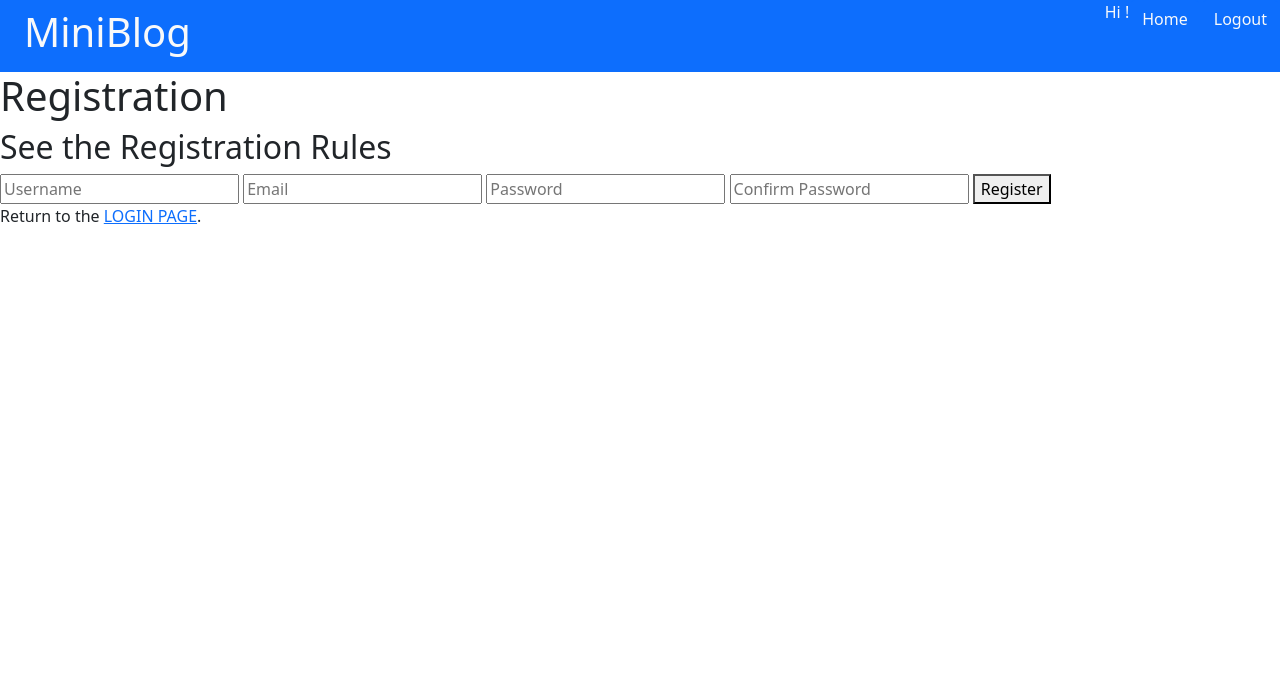
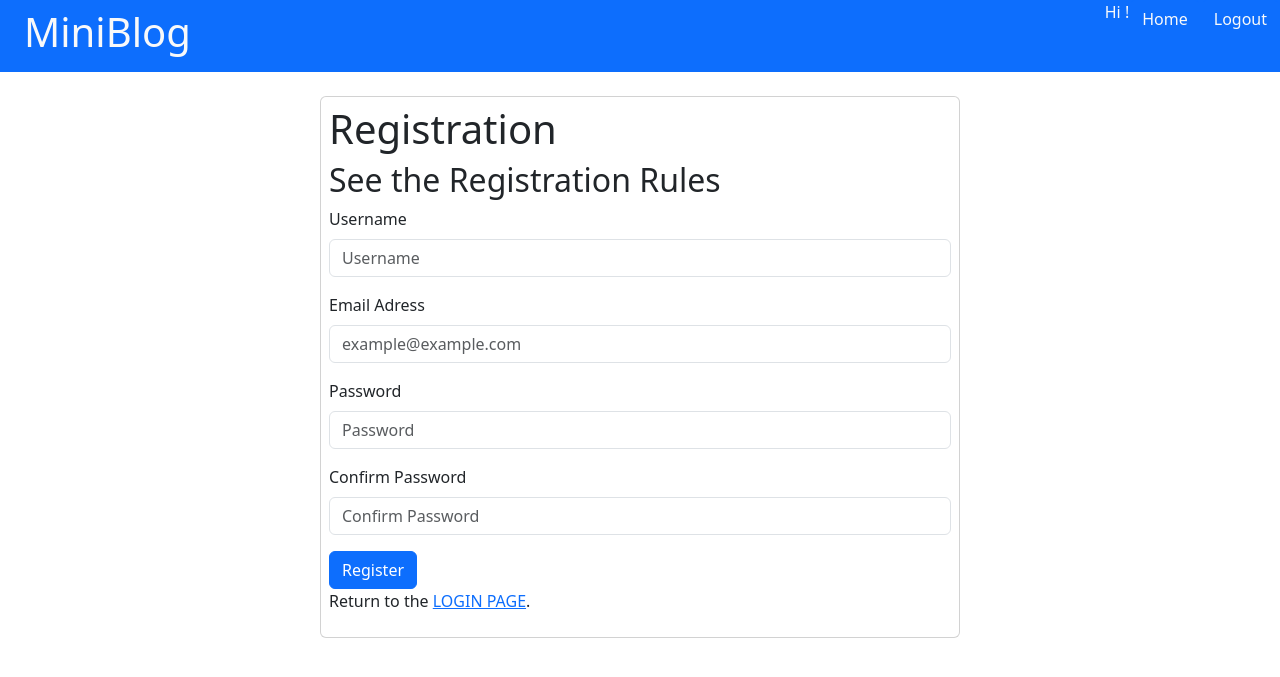
Before and after one commit to exequielarroyo/mini-blog-site, a PHP site: page /registration.php in a window 1280 px wide. Shown: the top 677 px of the page. Run offline with PHP 8.4, Linux system fonts and the light colour scheme.

Commit message:
Updated Forms

```diff
--- a/registration.php
+++ b/registration.php
@@ -9,24 +9,39 @@ if ($_SERVER["REQUEST_METHOD"] === "POST") {
 
     $result = mysqli_query($connection, "INSERT INTO users (username, email, password) VALUES ('$username', '$email', '$password');");
 }
+?>
 
+<div class="d-flex justify-content-center align-content-center">
 
+    <div class="card p-2 w-50 my-4">
+        <h1>Registration</h1>
+        <h2>See the Registration Rules</h2>
 
-    ?>
-<h1>Registration</h1>
-<h2>See the Registration Rules</h2>
+        <form action="registration.php" method="POST">
+            <div class="mb-3">
+                <label for="username" class="form-label">Username</label>
+                <input type="text" class="form-control" id="username" name="username" placeholder="Username">
+            </div>
+            <div class="mb-3">
+                <label for="email" class="form-label">Email Adress</label>
+                <input type="email" class="form-control" id="email" name="email" placeholder="example@example.com">
+            </div>
+            <div class="mb-3">
+                <label for="password" class="form-label">Password</label>
+                <input type="password" class="form-control" id="password" name="password" placeholder="Password">
+            </div>
+            <div class="mb-3">
+                <label for="confirm_password" class="form-label">Confirm Password</label>
+                <input type="confirm_password" class="form-control" id="confirm_password" name="confirm_password"
+                    placeholder="Confirm Password">
+            </div>
 
-<form action="registration.php" method="POST">
+            <button type="submit" class="btn btn-primary ">Register</button>
 
-    <input type="text" name="username" placeholder="Username" />
-    <input type="email" name="email" placeholder="Email" />
-    <input type="password" name="password" placeholder="Password" />
-    <input type="confirm_password" name="confirm_password" placeholder="Confirm Password" />
+        </form>
 
-    <button type="submit">Register</button>
-
-</form>
-
-<p>Return to the <a href="index.php">LOGIN PAGE</a>.</p>
+        <p>Return to the <a href="index.php">LOGIN PAGE</a>.</p>
+    </div>
+</div>
 
 <?php include 'components/footer.php' ?>
```
Also changed, not shown: login.php (+12 -4 lines).
